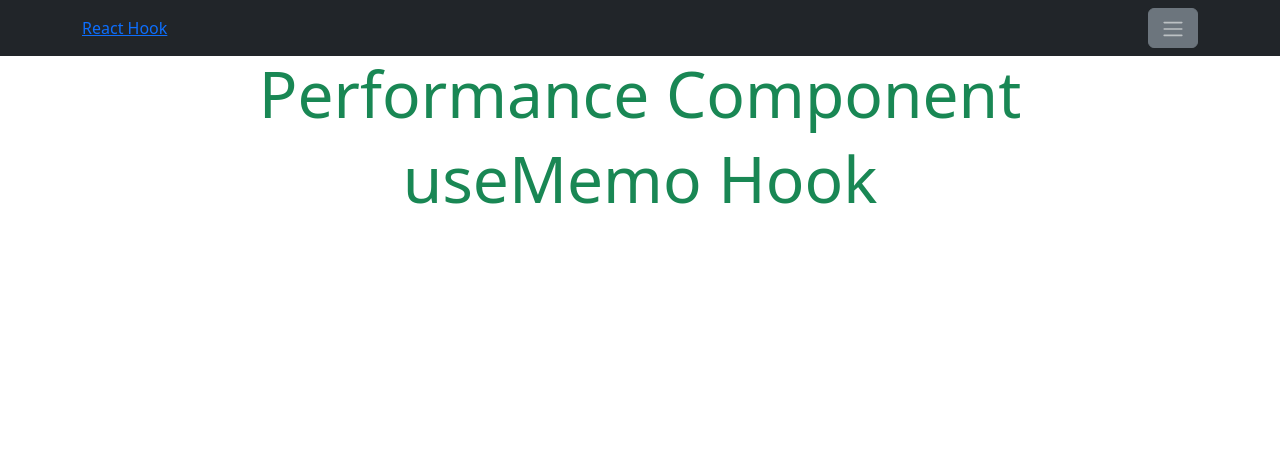
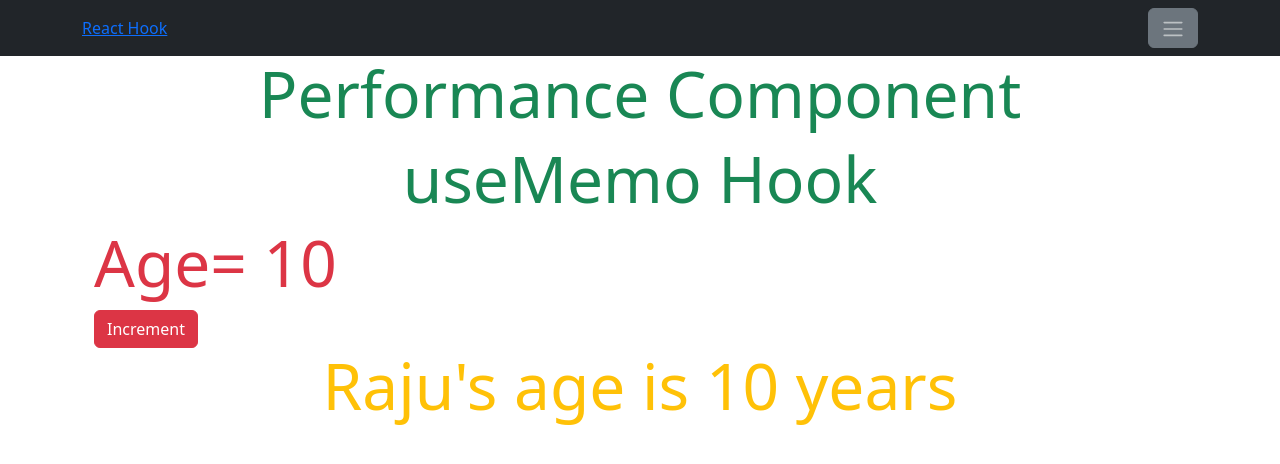
Before and after one commit to MadhuriKM/React-Hooks, a React (Create React App) app: page /hooks/perform/useMemo in a window 1280 px wide. Shown: the top 464 px of the page. Built offline with nearby package versions, Linux system fonts and the light colour scheme.

Commit message:
update performance

```diff
--- /dev/null
+++ b/src/Pages/Info.jsx
@@ -0,0 +1,15 @@
+import React from 'react'
+
+function Info(props) {
+  return (
+    <div className="row">
+        <div className="col-md-12 text-center">
+            <h3 className="display-3 text-warning">
+                { props.txt.result }
+            </h3>
+        </div>
+    </div>
+  )
+}
+
+export default Info
--- /dev/null
+++ b/src/Pages/Marks.jsx
@@ -0,0 +1,14 @@
+import React from 'react'
+
+function Marks(props) {
+  return (
+    <div className='row'>
+      <div className="col-md-12">
+        <h3 className="display-3 text-danger">Age= { props.age } </h3>
+        <button className='btn btn-danger' onClick={() => props.add(1)}> Increment</button>
+      </div>
+    </div>
+  )
+}
+
+export default Marks
--- a/src/screens/Ex7.jsx
+++ b/src/screens/Ex7.jsx
@@ -1,6 +1,26 @@
-import React from 'react'
+import React, { useCallback, useEffect, useState }from 'react'
+const url = "https://dummyjson.com"
 
  function Ex7() {
+    const [product,setProduct] = useState([])
+    const getProducts = useCallback(() => {
+
+        const readProducts = async () => {
+            await fetch(`${url}/products`, {
+                method: "GET"
+            }).then(res =>res.json())
+            .then(res => {
+                console.log(`products =`, res)
+                setProduct(res.products)
+            }).catch(err => console.log(err.message))
+        }
+
+        readProducts()
+    },[])
+
+    useEffect(() => {
+        getProducts()  // invoking callback
+    },[])
     return (
         <div className="container">
             <div className="row">
@@ -8,6 +28,33 @@ import React from 'react'
                     <h3 className="display-3 text-success">useCallback Hook</h3>
                 </div>
             </div>
+            <div className="row">
+                <div className="col-md-12">
+                    <p>
+                        useCallback will return a memorized version of the callback that only changes if one of the inputs has changed.
+                    </p>
+                </div>
+            </div>
+
+            <div className="row">
+                {
+                    product?.map((item,index) => {
+                        const {id,title,description, thumbnail, price, discountPercentage, rating, stock, brand} = item
+                        return(
+                            <div className="col-md-4 col-sm-6 col-lg-4" key={index}>
+                                <div className="card mt-2">
+                                    <img src={thumbnail} className="card-img-top" height={200} />
+                                    <div className="card-body">
+                                        <h6 className="text-center text-success">
+                                            { title }
+                                        </h6>
+                                    </div>
+                                </div>
+                            </div>
+                        )
+                    })
+                }
+            </div>
         </div>
     )
  }
--- a/src/screens/Ex8.jsx
+++ b/src/screens/Ex8.jsx
@@ -1,6 +1,17 @@
-import React from 'react'
+import React, { useMemo, useState } from 'react'
+import Marks from '../Pages/Marks'
+import Info from '../Pages/Info'
 
  function Ex8() {
+    const [age,setAge] = useState(10)
+
+    const incAge = (val) => {
+        setAge(age + val)
+    }
+
+   const rajsAge = useMemo(() => ({
+        result: `Raju's age is ${age} years`
+   }), [age])
     return (
         <div className="container">
             <div className="row">
@@ -8,6 +19,8 @@ import React from 'react'
                     <h3 className="display-3 text-success">useMemo Hook</h3>
                 </div>
             </div>
+            <Marks age={age} add={incAge} />
+            <Info txt={rajsAge}/>
         </div>
     )
  }
```
